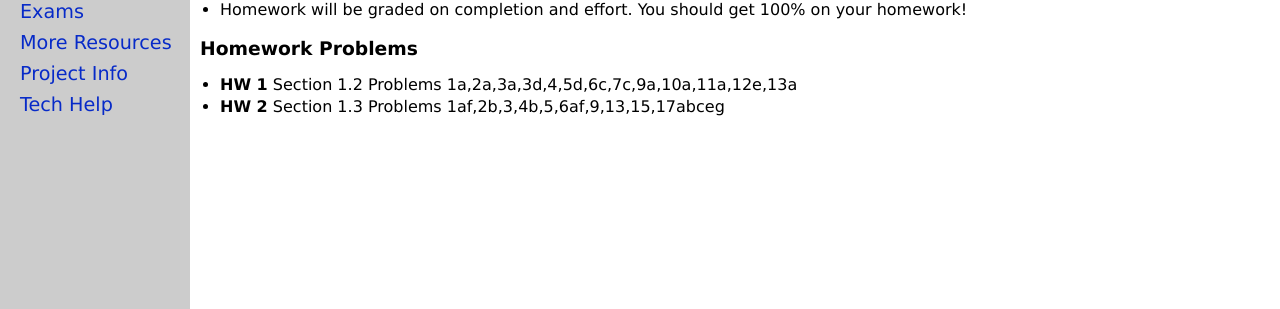
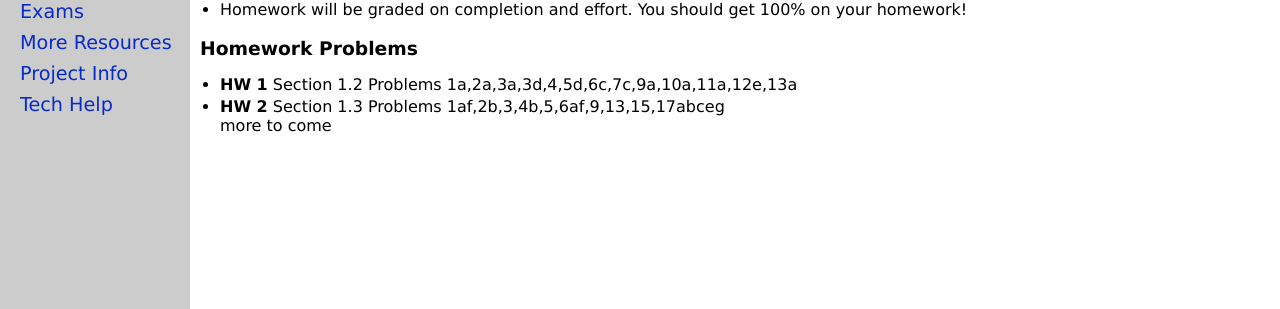
Before and after one commit to jrfaudree/HOM, a Jekyll site: the page built from homework.md, in a window 1280 px wide. Shown: the part 206-515 px from the top of the page. Built offline with Jekyll 4.4.1, drawn with Linux system fonts in a browser that asks for light colours.

Commit message:
Update homework.md

```diff
--- a/homework.md
+++ b/homework.md
@@ -15,3 +15,4 @@ title: Homework
 
   * **HW 1** Section 1.2 Problems 1a,2a,3a,3d,4,5d,6c,7c,9a,10a,11a,12e,13a
   * **HW 2** Section 1.3 Problems 1af,2b,3,4b,5,6af,9,13,15,17abceg
+  more to come
```
